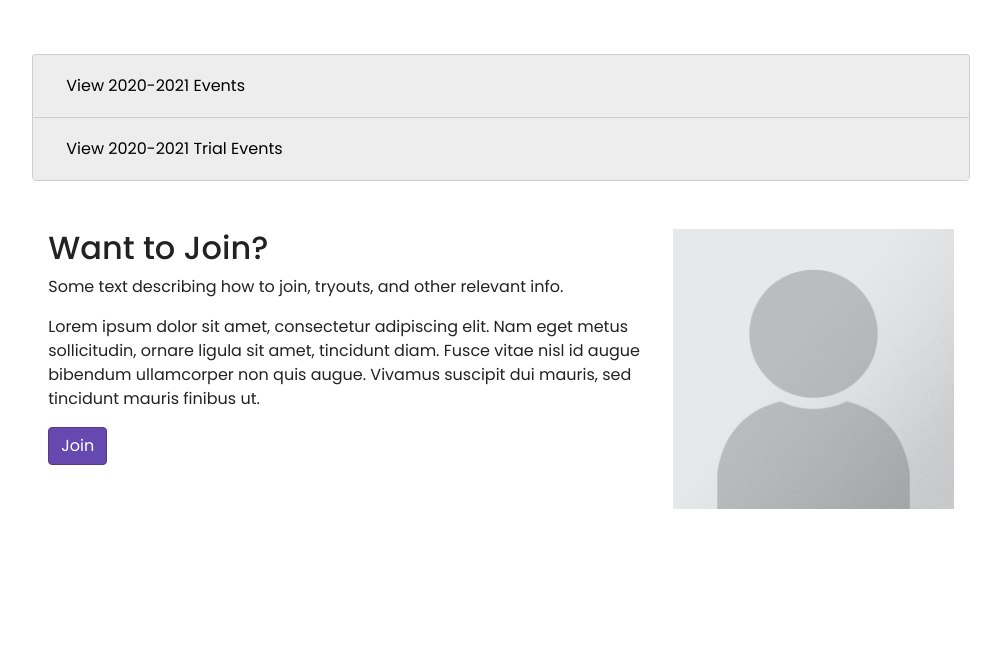
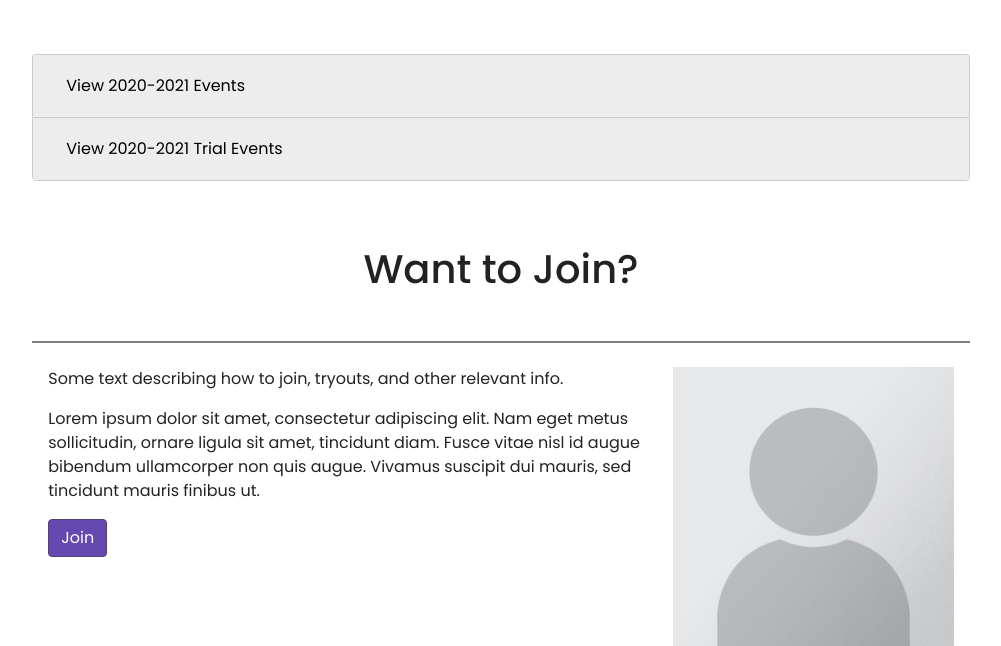
Before and after one commit to Wootton-High-School-Scioly-Club/Website, a PHP site: page / in a window 1280 px wide. Shown: the part 1513-2159 px from the top of the page, without its empty margins (139-1140 px from the left). Run offline with PHP 8.4, Linux system fonts and the light colour scheme; some libraries are stand-ins or nearby versions.

Commit message:
Change Join Style

```diff
--- a/index.html
+++ b/index.html
@@ -581,8 +581,8 @@
 		<!-- Two column section -->
 		<div class="container-fluid">
 			<div class="row padding wow fadeInLeft" id="row_in_join_div" data-wow-duration="0.5s">
+					<h1 class="title centt">Want to Join?</h1>
 				<div class="col-md-8">
-					<h2 class="title">Want to Join?</h2>
 					<p>Some text describing how to join, tryouts, and other relevant info.</p>
 					<p>Lorem ipsum dolor sit amet, consectetur adipiscing elit. Nam eget metus sollicitudin, ornare ligula sit amet, tincidunt diam. Fusce vitae nisl id augue bibendum ullamcorper non quis augue. Vivamus suscipit dui mauris, sed tincidunt mauris finibus ut.</p>
 					<a href="https://docs.google.com/forms/d/e/1FAIpQLSdv7gjCHPheoSHP9UujhrxYaelQsgB0hS3Q2wgSjNbgjmFpPg/viewform" class="btn btn-primary">Join</a>
--- a/style.css
+++ b/style.css
@@ -106,6 +106,14 @@ html, body {
 	transform: translateY(-150%) translateX(13%);
 	width:70%;
 	margin-bottom:5px;
+}
+
+.centt{
+	width: 100%;
+	text-align: center;
+	padding-top: 2rem;
+	padding-bottom: 3rem;
+	border-bottom: 2px solid gray;
 }
 
 footer {
```
